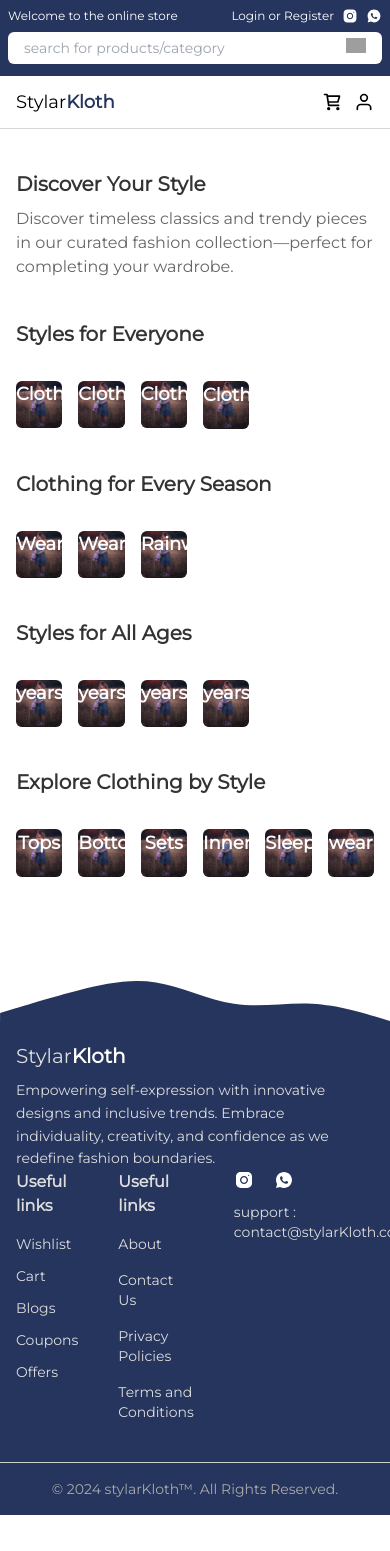
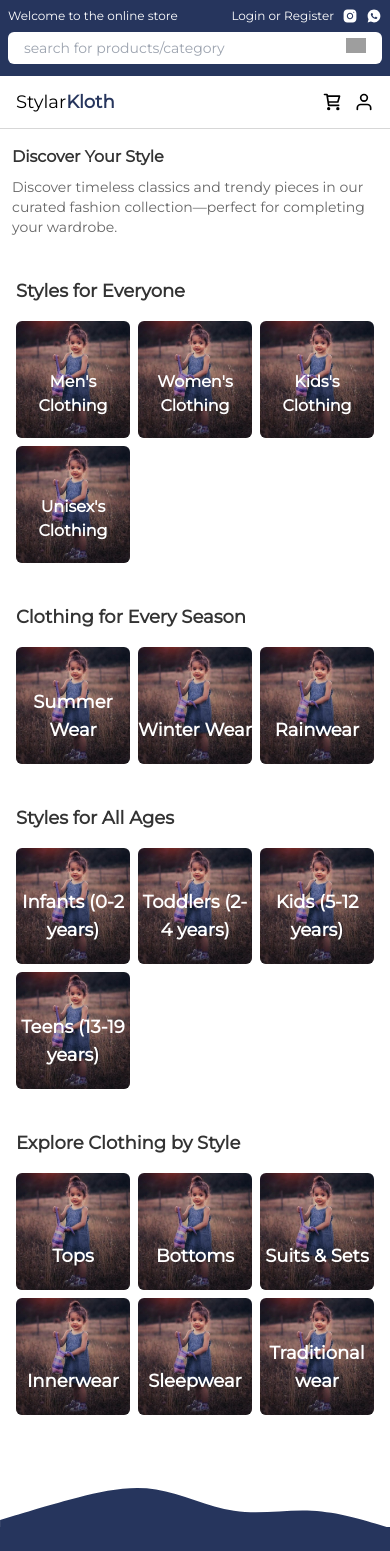
Before and after one commit to kumarsamit/stylarKloth, an Angular app: page /categories in a window 390 px wide. Shown: the top 1551 px of the page. Before the commit the page ends 1515 px from the top, so only its background shows below. Built offline with nearby package versions, Linux system fonts and the light colour scheme; grey boxes are pictures that could not be loaded.

Commit message:
responsive

```diff
--- a/src/app/common-components/footer/footer.component.html
+++ b/src/app/common-components/footer/footer.component.html
@@ -1,17 +1,17 @@
-<div class="pt-16">
-    <img class="" src="./assets/images/wave.svg" alt="">
+<div class="pt-8 md:pt-10 xl:pt-16">
+    <img class="w-full relative top-[1px] sm:top-0"  src="./assets/images/wave.svg" alt="">
     <div class="bg-[#26355D] px-4 lg:px-8 xl:px-12 gap-x-10 gap-y-5 pt-5">
-        <div class="grid grid-cols-5 pb-10">
-            <div class="col-span-5 md:col-span-2 flex gap-2 flex-col">
+        <div class="grid grid-cols-5 pb-10 gap-y-5">
+            <div class="col-span-5 lg:col-span-2 flex gap-2 flex-col">
                 <a class="cursor-pointer text-[#ddd] inline-block text-[20px]" routerLink="">Stylar<span class="font-semibold text-white">Kloth</span>
                 </a>
-                <p class="text-sm text-[#ddd] md:max-w-[300px] leading-relaxed">Empowering self-expression with innovative designs and inclusive trends. Embrace individuality, creativity, and confidence as we redefine fashion boundaries.</p>
+                <p class="text-sm text-[#ddd] lg:max-w-[300px] leading-relaxed">Empowering self-expression with innovative designs and inclusive trends. Embrace individuality, creativity, and confidence as we redefine fashion boundaries.</p>
             </div>
 
-            <div class="col-span-5 md:col-span-3 flex justify-between gap-x-10">
-                <div>
+            <div class="col-span-5 lg:col-span-3 grid grid-cols-4 gap-x-10 gap-y-10">
+                <div class="col-span-2 md:col-span-1">
                     <p class="text-base font-semibold text-[#ddd] mb-4">Useful links</p>
-                    <ul class="col-span-2 md:col-span-1 text-[#ddd] text-sm flex flex-col gap-y-3">
+                    <ul class=" text-[#ddd] text-sm flex flex-col gap-y-3">
                         <li>
                             <a class="cursor-pointer" routerLink="/wishlist">Wishlist</a>
                         </li>
@@ -30,9 +30,9 @@
                     </ul>
                 </div>
 
-                <div>
+                <div class="col-span-2 md:col-span-1">
                     <p class="text-base font-semibold text-[#ddd] mb-4">Useful links</p>
-                    <ul class="col-span-2 md:col-span-1 text-[#ddd] text-sm flex flex-col gap-y-4">
+                    <ul class=" text-[#ddd] text-sm flex flex-col gap-y-4">
                         <li>
                             <a class="cursor-pointer" routerLink="/about">About</a>
                         </li>
@@ -47,7 +47,7 @@
                         </li>
                     </ul>
                 </div>
-                <div class="flex flex-col gap-3">
+                <div class="flex flex-col gap-3 col-span-4 md:col-span-2">
                     <div class="flex gap-5 items-center">
                         <a class="cursor-pointer" target="_blank" href="https://www.instagram.com/stylarKloth/">
                             <img class="w-5" src="./assets/images/instagram.svg" alt="">
--- a/src/app/pages/marketplace/category/category.component.html
+++ b/src/app/pages/marketplace/category/category.component.html
@@ -1,6 +1,6 @@
-<div class="px-4 lg:px-8 xl:px-12 my-10">
-    <div class="font-bold text-[20px] text-[#333] w-full mb-2">Discover Your Style</div>
-    <div class="text-[#666] max-w-[650px]">
+<div class="px-3 md:px-4 lg:px-8 xl:px-12 my-4 md:my-6 xl:my-10">
+    <div class="font-bold text-[16px] md:text-[20px] text-[#333] w-full mb-2">Discover Your Style</div>
+    <div class="text-[#666] max-w-[650px] text-sm md:text-base">
         Discover timeless classics and trendy pieces in our curated fashion collection—perfect for completing your
         wardrobe.
     </div>
@@ -9,15 +9,15 @@
 
 
 <div class="px-4 lg:px-8 xl:px-12 my-10">
-    <div class="font-bold text-[20px] text-[#333] w-full mb-2">Styles for Everyone</div>
-    <div class="grid grid-cols-6 gap-4 mt-8">
+    <div class="font-bold text-lg md:text-[20px] text-[#333] w-full mb-2">Styles for Everyone</div>
+    <div class="grid gap-2 sm:gap-3 md:gap-4 grid-cols-3 md:grid-cols-4 lg:grid-cols-5 xl:grid-cols-6 mt-4 md:mt-8">
         <div *ngFor="let item of categoryListByGender">
             <div class="relative rounded-md overflow-hidden">
                 <img class="object-center object-cover w-full h-full" src="./assets/images/dummy/child-1.jpg" alt="">
                 <div
                     class="absolute inset-0 bg-gradient-to-t from-black/40 to-black/0 hover:from-black/60 hover:to-black/0 transition cursor-pointer">
                 </div>
-                <p class="absolute bottom-5 text-center left-0 right-0 text-white text-lg font-bold">{{item.name}}</p>
+                <p class="absolute bottom-5 text-center left-0 right-0 text-white text-base md:text-lg font-bold">{{item.name}}</p>
             </div>
         </div>
     </div>
@@ -25,8 +25,8 @@
 
 
 <div class="px-4 lg:px-8 xl:px-12 my-10">
-    <div class="font-bold text-[20px] text-[#333] w-full mb-2">Clothing for Every Season</div>
-    <div class="grid grid-cols-6 gap-4 mt-8">
+    <div class="font-bold text-lg md:text-[20px] text-[#333] w-full mb-2">Clothing for Every Season</div>
+    <div class="grid gap-2 sm:gap-3 md:gap-4 grid-cols-3 md:grid-cols-4 lg:grid-cols-5 xl:grid-cols-6 mt-4 md:mt-8">
         <div *ngFor="let item of categoryListBySeason">
             <div class="relative rounded-md overflow-hidden">
                 <img class="object-center object-cover w-full h-full" src="./assets/images/dummy/child-1.jpg" alt="">
@@ -41,8 +41,8 @@
 
 
 <div class="px-4 lg:px-8 xl:px-12 my-10">
-    <div class="font-bold text-[20px] text-[#333] w-full mb-2">Styles for All Ages</div>
-    <div class="grid grid-cols-6 gap-4 mt-8">
+    <div class="font-bold text-lg md:text-[20px] text-[#333] w-full mb-2">Styles for All Ages</div>
+    <div class="grid gap-2 sm:gap-3 md:gap-4 grid-cols-3 md:grid-cols-4 lg:grid-cols-5 xl:grid-cols-6 mt-4 md:mt-8">
         <div *ngFor="let item of categoryListByAge">
             <div class="relative rounded-md overflow-hidden">
                 <img class="object-center object-cover w-full h-full" src="./assets/images/dummy/child-1.jpg" alt="">
@@ -58,8 +58,8 @@
 
 
 <div class="px-4 lg:px-8 xl:px-12 my-10">
-    <div class="font-bold text-[20px] text-[#333] w-full mb-2">Explore Clothing by Style</div>
-    <div class="grid grid-cols-6 gap-4 mt-8">
+    <div class="font-bold text-lg md:text-[20px] text-[#333] w-full mb-2">Explore Clothing by Style</div>
+    <div class="grid gap-2 sm:gap-3 md:gap-4 grid-cols-3 md:grid-cols-4 lg:grid-cols-5 xl:grid-cols-6 mt-4 md:mt-8">
         <div *ngFor="let item of categoryListByType">
             <div class="relative rounded-md overflow-hidden">
                 <img class="object-center object-cover w-full h-full" src="./assets/images/dummy/child-1.jpg" alt="">
--- a/src/app/pages/marketplace/homepage/homepage.component.scss
+++ b/src/app/pages/marketplace/homepage/homepage.component.scss
@@ -12,6 +12,15 @@
         top: 50%;
         transform: translateY(-50%);
         background: #333;
+
+        @media screen and (max-width: 767px) {
+            left: -90px;
+            width: 80px;
+        }
+        @media screen and (max-width: 535px) {
+            left: -70px;
+            width: 60px;
+        }
     }
 
 
@@ -26,5 +35,14 @@
         top: 50%;
         transform: translateY(-50%);
         background: #333;
+
+        @media screen and (max-width: 767px) {
+            right: -90px;
+            width: 80px;
+        }
+        @media screen and (max-width: 535px) {
+            right: -70px;
+            width: 60px;
+        }
     }
 }
--- a/src/app/pages/marketplace/product-listing/product-listing.component.html
+++ b/src/app/pages/marketplace/product-listing/product-listing.component.html
@@ -1,20 +1,20 @@
-<div class="relative h-[40vh] min-h-[300px] bg-[url(./assets/images/banner/banner-3.jpg)] bg-cover bg-center flex justify-center items-center">
+<div class="relative h-[40vh] min-h-[200px] md:min-h-[300px] bg-[url(./assets/images/banner/banner-3.jpg)] bg-cover bg-center flex justify-center items-center">
     <div class="absolute inset-0 bg-gradient-to-t from-black/40 to-black/40"></div>
     <span class="relative z-10 font-bold text-[40px] text-white">Products</span>
 </div>
 
 
-<div class="flex items-center justify-center border-b border-[#d7d7d7] my-10 gap-4">
+<div class="flex items-center justify-center border-b border-[#d7d7d7] my-5 md:my-10 gap-3 md:gap-4">
     <a
     (click)="selectedTab = item"
     [ngClass]="{'font-semibold !border-[#26355D]': item === selectedTab}"
     *ngFor="let item of tabType"
-    class="p-2 cursor-pointer text-[#26355D] border-b-2 border-white">{{item}}</a>
+    class="p-2 cursor-pointer text-[#26355D] border-b-2 border-white text-sm md:text-base">{{item}}</a>
 </div>
 
-<div class="px-4 lg:px-8 xl:px-12">
-    <div class="grid gap-4 grid-cols-6">
-        <div *ngFor="let item of products" class="border rounded border-[#d7d7d7] p-2">
+<div class="px-3 md:px-4 lg:px-8 xl:px-12">
+    <div class="grid gap-2 sm:gap-3 md:gap-4 grid-cols-2 sm:grid-cols-3 md:grid-cols-4 lg:grid-cols-5 xl:grid-cols-6">
+        <div *ngFor="let item of products" class="border rounded border-[#d7d7d7] p-1 md:p-2">
             <a class="cursor-pointer" routerLink="/product-detail">
                 <img src="{{item.img}}" alt="">
             </a>
@@ -23,13 +23,33 @@
                 <p class="text-sm text-[#666]">{{item.price |  currency:'INR':true}}
                     <span *ngIf="item.offerPrice" class="mx-2 line-through text-[#bbb] text-xs">{{item.offerPrice |  currency:'INR':true}}</span>
                 </p>
-                <div class="flex w-full items-center h-[40px] mt-2 rounded overflow-hidden">
+                <div class="flex w-full items-center h-[35px] md:h-[40px] mt-2 rounded overflow-hidden">
                     <a class="h-full cursor-pointer text-white bg-[#26355D] leading-none flex-1 text-sm px-3 items-center flex border-r border-[#fff]">Add to Cart</a>
                     <a class="cursor-pointer text-white bg-[#26355D] h-full flex items-center justify-center w-[40px]">
-                        <img class="w-6 h-6 invert" src="./assets/images/heart.svg" alt="">
+                        <img class="w-5 h-5 md:w-6 md:h-6 invert" src="./assets/images/heart.svg" alt="">
                     </a>
                 </div>
             </div>
         </div>
     </div>
 </div>
+
+<div class="px-3 md:px-4 lg:px-8 xl:px-12">
+    <div class="grid gap-2 sm:gap-3 md:gap-4 grid-cols-2 sm:grid-cols-3 md:grid-cols-4 lg:grid-cols-5 xl:grid-cols-6">
+        <div *ngFor="let item of products" class="border rounded border-[#d7d7d7] p-1 md:p-2">
+            <img src="{{item.img}}" alt="">
+            <div class="flex flex-col pt-2">
+                <p class="text-base text-[#002244] font-semibold mb-1">{{item.name}}</p>
+                <p class="text-sm text-[#666]">{{item.price |  currency:'INR':true}}
+                    <span *ngIf="item.offerPrice" class="mx-2 line-through text-[#bbb] text-xs">{{item.offerPrice |  currency:'INR':true}}</span>
+                </p>
+                <div class="flex w-full items-center h-[35px] md:h-[40px] mt-2 rounded overflow-hidden">
+                    <a class="h-full cursor-pointer text-white bg-[#26355D] leading-none flex-1 text-sm px-3 items-center flex border-r border-[#fff]">Add to Cart</a>
+                    <a class="cursor-pointer text-white bg-[#26355D] h-full flex items-center justify-center w-[40px]">
+                        <img class="w-5 h-5 md:w-6 md:h-6 invert" src="./assets/images/heart.svg" alt="">
+                    </a>
+                </div>
+            </div>
+        </div>
+    </div>
+</div>
```
Also changed, not shown: src/app/pages/marketplace/homepage/homepage.component.html (+29 -29 lines).
